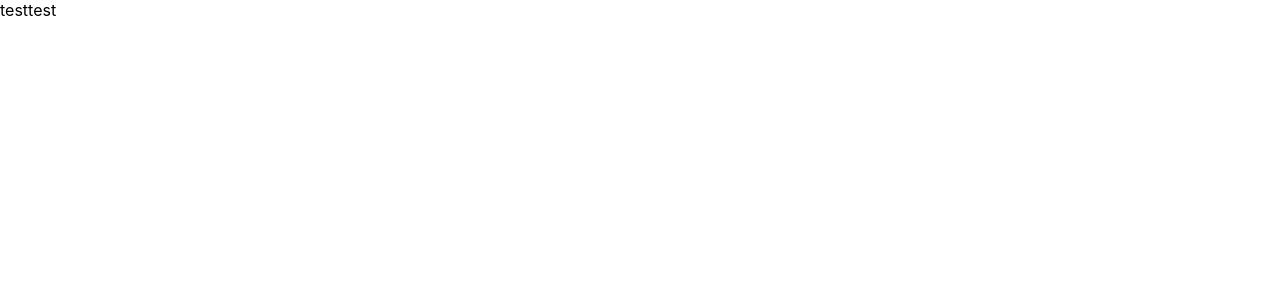
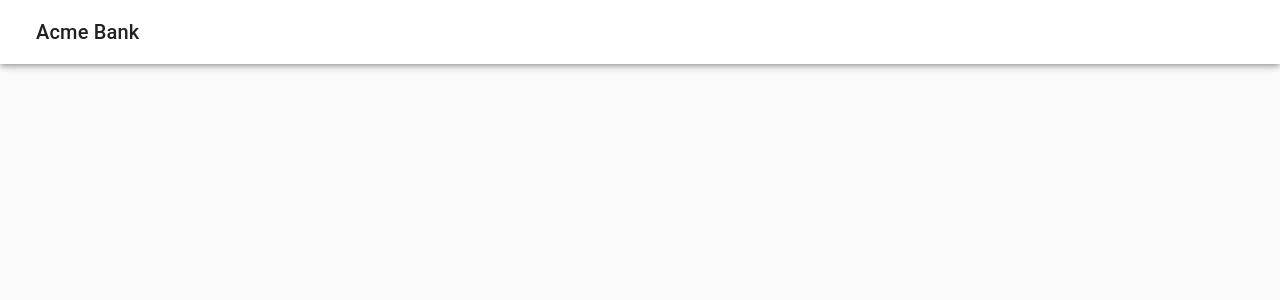
Before and after one commit to fanas13/iOCO-Assessment-Nicholson, a React (Create React App) app in the folder mtn-app/: page / in a window 1280 px wide. Shown: the top 300 px of the page. Built offline with nearby package versions, Linux system fonts and the light colour scheme.

Commit message:
created a logo component, added the Drawer.jsx contents

```diff
--- /dev/null
+++ b/mtn-app/src/components/index.js
@@ -0,0 +1,2 @@
+import { StyledLogo as Logo } from './Logo.styles';
+export default Logo;
--- a/mtn-app/src/config/theme.js
+++ b/mtn-app/src/config/theme.js
@@ -1,11 +1,11 @@
 import { createTheme } from '@material-ui/core/styles';
 const theme = createTheme({
   palette: {
+    primary: {
+      main: '#ffffff'
+    },
     secondary: {
       main: '#169FA9',
-    },
-    primary: {
-      main: '#2c8933'
     },
     error: {
       main: '#ea1946'
--- a/mtn-app/src/containers/AppShell/Drawer.jsx
+++ b/mtn-app/src/containers/AppShell/Drawer.jsx
@@ -1,10 +1,47 @@
-import React, { Component } from 'react';
+import MuiAppBar from '@material-ui/core/AppBar';
+import Box from '@material-ui/core/Box';
+import CssBaseline from '@material-ui/core/CssBaseline';
+import IconButton from '@material-ui/core/IconButton';
+import { styled } from '@material-ui/core/styles';
+import Toolbar from '@material-ui/core/Toolbar';
+import Typography from '@material-ui/core/Typography';
+import * as React from 'react';
 
-class Drawer extends Component {
-  render() {
-    const { theme } = this.props
-    return(<>test</>)
-  }
+const drawerWidth = 240;
+const AppBar = styled(MuiAppBar, {
+  shouldForwardProp: (prop) => prop !== 'open',
+})(({ theme, open }) => ({
+  transition: theme.transitions.create(['margin', 'width'], {
+    easing: theme.transitions.easing.sharp,
+    duration: theme.transitions.duration.leavingScreen,
+  }),
+  ...(open && {
+    width: `calc(100% - ${drawerWidth}px)`,
+    marginLeft: `${drawerWidth}px`,
+    transition: theme.transitions.create(['margin', 'width'], {
+      easing: theme.transitions.easing.easeOut,
+      duration: theme.transitions.duration.enteringScreen,
+    }),
+  }),
+}));
+
+export default function PersistentDrawerTop() {
+  return (
+    <Box sx={{ display: 'flex' }}>
+      <CssBaseline />
+      <AppBar color="primary" position="fixed">
+        <Toolbar>
+          <IconButton
+            color="inherit"
+            aria-label="open drawer"
+            edge="start"
+          >
+          </IconButton>
+          <Typography variant="h6" noWrap component="div">
+            Acme Bank
+          </Typography>
+        </Toolbar>
+      </AppBar>
+    </Box>
+  );
 }
-
-export default Drawer;
--- /dev/null
+++ b/mtn-app/src/containers/AppShell/Logo.styles.js
@@ -0,0 +1,5 @@
+import styled from 'styled-components';
+
+export const StyledLogo = styled.img`
+
+`;
```
